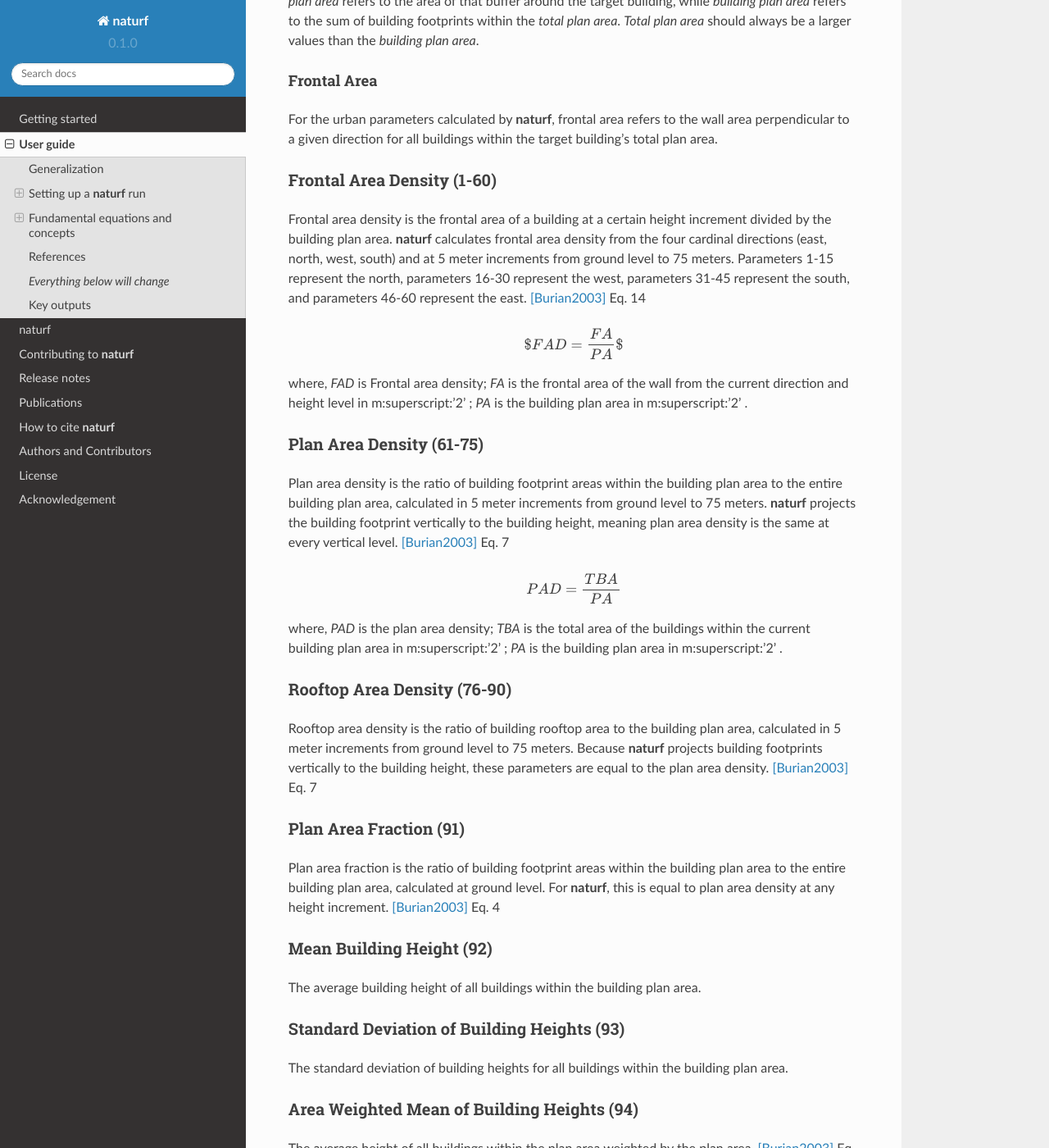
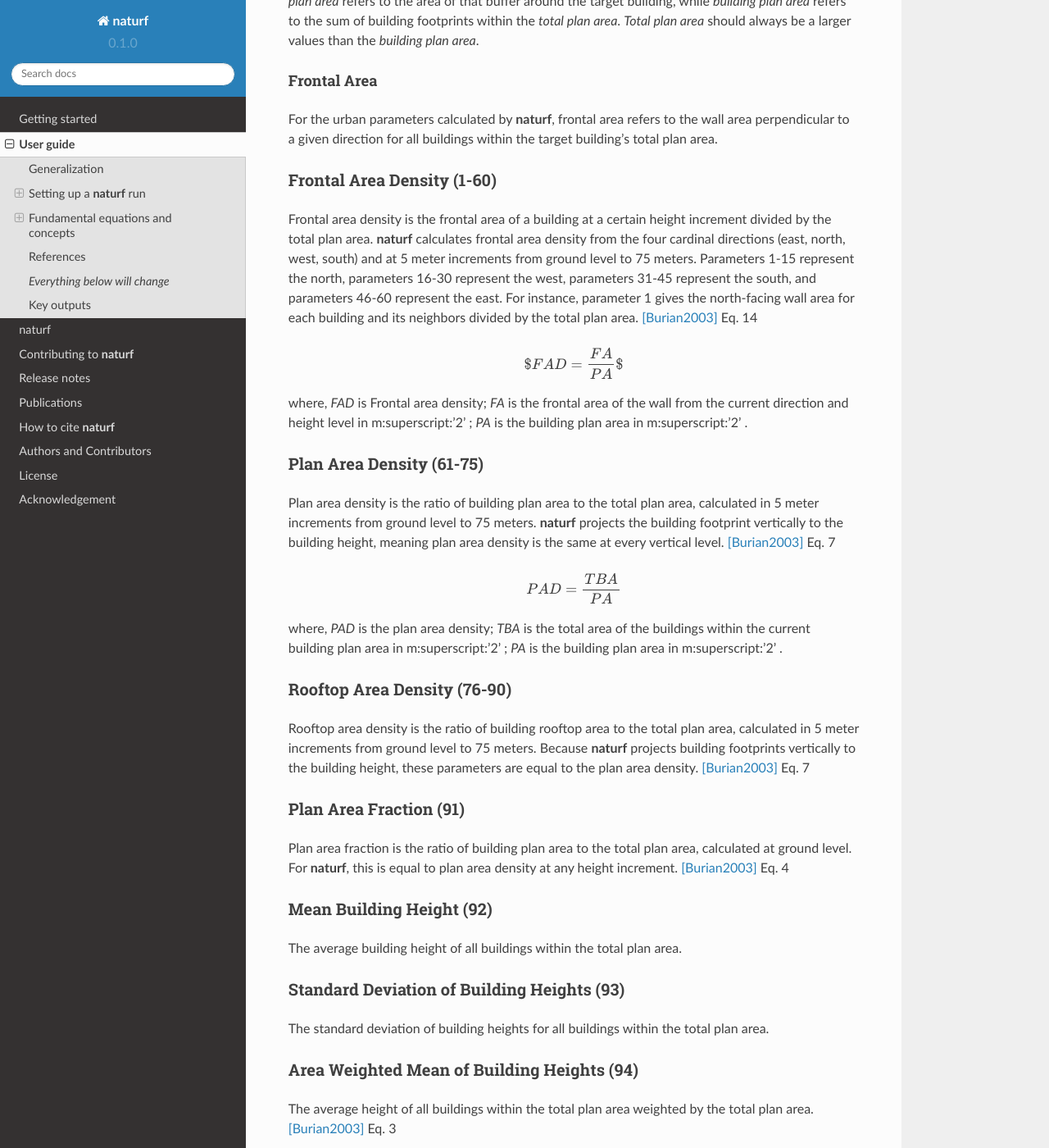
Before and after one commit to IMMM-SFA/naturf, a Sphinx documentation site: the page built from docs/source/user_guide.rst, in a window 1280 px wide and 1400 px high, scrolled down 2751 px. Shown: the whole window at 82% size. Built offline with Sphinx 7.4.7 and the Read the Docs theme 2.0.0, drawn with Linux system fonts in a browser that asks for light colours; formulas are drawn with MathJax 3; some of the changed text lies outside the part shown.

Commit message:
changed wording to fit new definitions

```diff
--- a/docs/source/user_guide.rst
+++ b/docs/source/user_guide.rst
@@ -103,7 +103,7 @@
 Frontal Area Density (1-60)
 ~~~~~~~~~~~~~~~~~~~~~~~~~~~
 
-Frontal area density is the frontal area of a building at a certain height increment divided by the building plan area. **naturf** calculates frontal area density from the four cardinal directions (east, north, west, south) and at 5 meter increments from ground level to 75 meters. Parameters 1-15 represent the north, parameters 16-30 represent the west, parameters 31-45 represent the south, and parameters 46-60 represent the east. [Burian2003]_ Eq. 14
+Frontal area density is the frontal area of a building at a certain height increment divided by the total plan area. **naturf** calculates frontal area density from the four cardinal directions (east, north, west, south) and at 5 meter increments from ground level to 75 meters. Parameters 1-15 represent the north, parameters 16-30 represent the west, parameters 31-45 represent the south, and parameters 46-60 represent the east. For instance, parameter 1 gives the north-facing wall area for each building and its neighbors divided by the total plan area. [Burian2003]_ Eq. 14
 
 .. math::
 
@@ -114,7 +114,7 @@
 Plan Area Density (61-75)
 ~~~~~~~~~~~~~~~~~~~~~~~~~
 
-Plan area density is the ratio of building footprint areas within the building plan area to the entire building plan area, calculated in 5 meter increments from ground level to 75 meters. **naturf** projects the building footprint vertically to the building height, meaning plan area density is the same at every vertical level. [Burian2003]_ Eq. 7
+Plan area density is the ratio of building plan area to the total plan area, calculated in 5 meter increments from ground level to 75 meters. **naturf** projects the building footprint vertically to the building height, meaning plan area density is the same at every vertical level. [Burian2003]_ Eq. 7
 
 .. math::
 
@@ -125,27 +125,27 @@
 Rooftop Area Density (76-90)
 ~~~~~~~~~~~~~~~~~~~~~~~~~~~~
 
-Rooftop area density is the ratio of building rooftop area to the building plan area, calculated in 5 meter increments from ground level to 75 meters. Because **naturf** projects building footprints vertically to the building height, these parameters are equal to the plan area density. [Burian2003]_ Eq. 7
+Rooftop area density is the ratio of building rooftop area to the total plan area, calculated in 5 meter increments from ground level to 75 meters. Because **naturf** projects building footprints vertically to the building height, these parameters are equal to the plan area density. [Burian2003]_ Eq. 7
 
 Plan Area Fraction (91)
 ~~~~~~~~~~~~~~~~~~~~~~~
 
-Plan area fraction is the ratio of building footprint areas within the building plan area to the entire building plan area, calculated at ground level. For **naturf**, this is equal to plan area density at any height increment. [Burian2003]_ Eq. 4
+Plan area fraction is the ratio of building plan area to the total plan area, calculated at ground level. For **naturf**, this is equal to plan area density at any height increment. [Burian2003]_ Eq. 4
 
 Mean Building Height (92)
 ~~~~~~~~~~~~~~~~~~~~~~~~~
 
-The average building height of all buildings within the building plan area.
+The average building height of all buildings within the total plan area.
 
 Standard Deviation of Building Heights (93)
 ~~~~~~~~~~~~~~~~~~~~~~~~~~~~~~~~~~~~~~~~~~~
 
-The standard deviation of building heights for all buildings within the building plan area.
+The standard deviation of building heights for all buildings within the total plan area.
 
 Area Weighted Mean of Building Heights (94)
 ~~~~~~~~~~~~~~~~~~~~~~~~~~~~~~~~~~~~~~~~~~~~~~~~~~~
 
-The average height of all buildings within the plan area weighted by the plan area. [Burian2003]_ Eq. 3
+The average height of all buildings within the total plan area weighted by the total plan area. [Burian2003]_ Eq. 3
 
 .. math::
 
@@ -161,7 +161,7 @@
 Frontal Area Index (96-99)
 ~~~~~~~~~~~~~~~~~~~~~~~~~~
 
-Frontal area index is the ratio of the entire frontal area of a building to the building plan area. **naturf** calculates the frontal area index from the four cardinal directions. Because buildings often do not face a cardinal direction head on, **naturf** uses the average alongwind and crosswind distance from the current building centroid to all other building centroids for the building plan area. [Burian2003]_ Eq. 12
+Frontal area index is the ratio of the entire frontal area of a building to the total plan area. **naturf** calculates the frontal area index from the four cardinal directions. Because buildings often do not face a cardinal direction head on, **naturf** uses the average alongwind and crosswind distance from the current building centroid to all other building centroids for the total plan area. [Burian2003]_ Eq. 12
 
 .. math::
 
@@ -172,7 +172,7 @@
 Complete Aspect Ratio (100)
 ~~~~~~~~~~~~~~~~~~~~~~~~~~~
 
-The ratio of building surface area and exposed ground area to the total building plan area. [Burian2003]_ Eq. 15
+The ratio of building surface area and exposed ground area to the total plan area. [Burian2003]_ Eq. 15
 
 .. math::
 
@@ -183,7 +183,7 @@
 Height-to-Width Ratio (101)
 ~~~~~~~~~~~~~~~~~~~~~~~~~~~
 
-The ratio of the building height to the street width. **naturf** generalizes this as the ratio of average height of buildings in the current plan area to average distance from the current building to all other buildings in the current plan area. [Burian2003]_ Eq. 18
+The ratio of the building height to the street width. **naturf** generalizes this as the ratio of average height of buildings in the total plan area to average distance from the current building to all other buildings in the total plan area. [Burian2003]_ Eq. 18
 
 Sky-View Factor (102)
 ~~~~~~~~~~~~~~~~~~~~~
```
